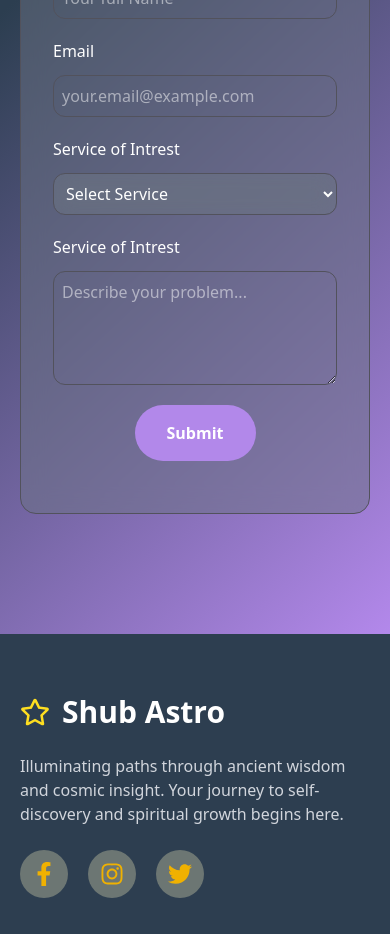
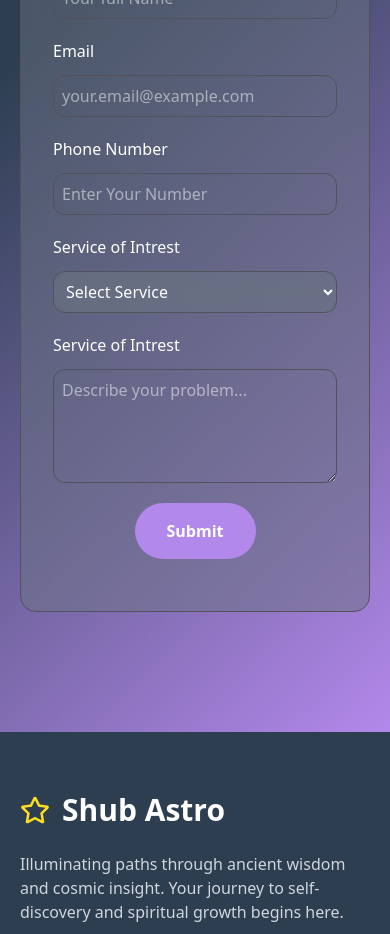
Before and after one commit to yashoff2001/astro_shub, a React (Vite) app: page /contact in a window 390 px wide. Shown: the part 1140-2074 px from the top of the page. Built offline with nearby package versions, Linux system fonts and the light colour scheme.

Commit message:
Added Phone Number Field to Contact Form

```diff
--- a/src/components/contact-form.jsx
+++ b/src/components/contact-form.jsx
@@ -4,10 +4,11 @@ import axios from "axios";
 const ContactForm = () => {
 
     const [formData, setFormData] = useState({
-        name: "",
-        email: "",
-        service: "",
-        message: ""
+        name : "",
+        email : "",
+        phoneNumber : "",
+        service : "",
+        message : ""
     });
 
     const handleChange = (e) => {
@@ -25,7 +26,7 @@ const ContactForm = () => {
             const response = await axios.post('http://localhost:5000/api/contact', formData);
             if (response.status === 200) {
                 alert("Message sent successfully!");
-                setFormData({ name: "", email: "", service: "", message: "" });
+                setFormData({ name : "", email : "", phoneNumber : "", service : "", message : "" });
             } else {
                 alert("Something went wrong. Please try again.");
             }
@@ -53,6 +54,12 @@ const ContactForm = () => {
                 <div className="flex flex-col gap-3">
                     <label htmlFor="email">Email</label>
                     <input  type="text" name="email" placeholder="your.email@example.com" value={formData.email} onChange={handleChange} className="border border-zinc-600 p-2 rounded-xl outline-0" required />
+                </div>
+
+                {/* Phone Number */}
+                <div className="flex flex-col gap-3">
+                    <label htmlFor="phoneNumber">Phone Number</label>
+                    <input  type="text" name="phoneNumber" placeholder="Enter Your Number" value={formData.phoneNumber} onChange={handleChange} className="border border-zinc-600 p-2 rounded-xl outline-0" required />
                 </div>
 
                 {/* Services */}
```
Also changed, not shown: 1 other file (tests, documents, lock files or other folders).
